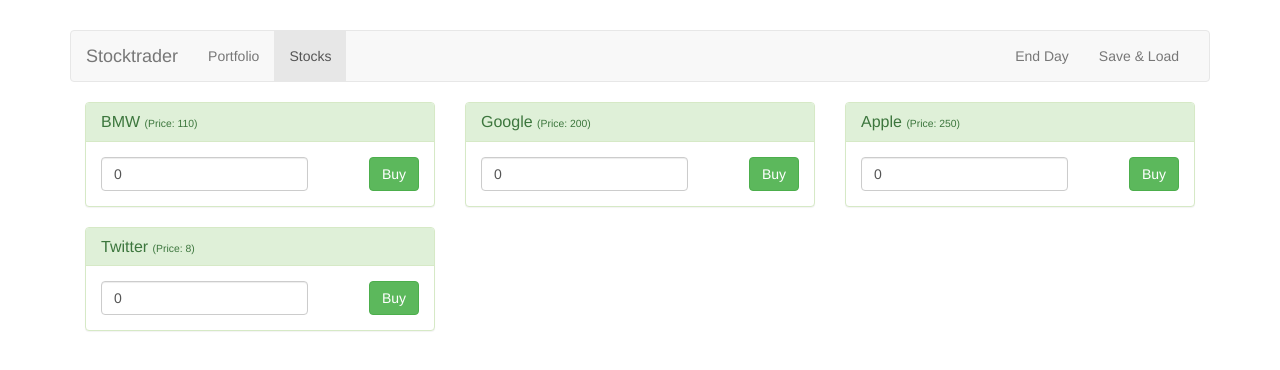
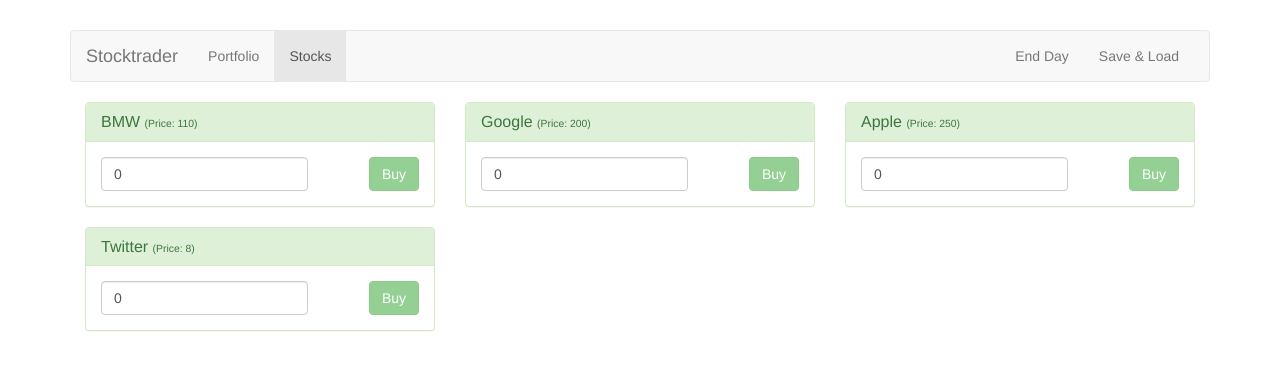
Before and after one commit to CameronPaton/VueJS_Udemy_Course, a Vue app in the folder stocktrader_app/: page /stocks in a window 1280 px wide. Shown: the top 370 px of the page. Built offline with nearby package versions, Linux system fonts and the light colour scheme.

Commit message:
Added Vuex for state management

```diff
--- a/stocktrader_app/package.json
+++ b/stocktrader_app/package.json
@@ -10,7 +10,8 @@
   "dependencies": {
     "core-js": "^3.6.5",
     "vue": "^2.6.11",
-    "vue-router": "^3.3.2"
+    "vue-router": "^3.3.2",
+    "vuex": "^3.4.0"
   },
   "devDependencies": {
     "@vue/cli-plugin-babel": "~4.4.0",
--- a/stocktrader_app/src/App.vue
+++ b/stocktrader_app/src/App.vue
@@ -15,6 +15,9 @@ import Header from "./components/Header";
 export default {
   components: {
     appHeader: Header
+  },
+  created() {
+    this.$store.dispatch('initStocks');
   }
 };
 </script>
--- /dev/null
+++ b/stocktrader_app/src/Data/stocks.js
@@ -0,0 +1,22 @@
+export default [
+    {
+        id: 1,
+        name: "BMW",
+        price: 110
+      },
+      {
+        id: 2,
+        name: "Google",
+        price: 200
+      },
+      {
+        id: 3,
+        name: "Apple",
+        price: 250
+      },
+      {
+        id: 4,
+        name: "Twitter",
+        price: 8
+      }
+]
--- /dev/null
+++ b/stocktrader_app/src/Store/modules/stocks.js
@@ -0,0 +1,39 @@
+import stocks from "../../Data/stocks"
+
+const state = {
+    stocks: []
+};
+
+const mutations = {
+    'SET_STOCKS' (state, stocks) {
+        state.stocks = stocks;
+    },
+    'RND_STOCKS' (state) {
+
+    }
+};
+
+const actions = {
+    buyStock: ({commit}, order) => {
+        commit();
+    },
+    initStocks: ({commit}) => {
+        commit('SET_STOCKS', stocks)
+    },
+    randomiseStocks: ({ commit }) => {
+        commit('RND_STOCKS');
+    }
+};
+
+const getters = {
+    stocks: state => {
+        return state.stocks;
+    }
+}
+
+export default {
+    state,
+    mutations,
+    actions,
+    getters
+};
--- /dev/null
+++ b/stocktrader_app/src/Store/store.js
@@ -0,0 +1,11 @@
+import Vue from 'vue';
+import Vuex from 'vuex';
+import stocks from "./modules/stocks"
+
+Vue.use(Vuex);
+
+export default new Vuex.Store({
+    modules: {
+        stocks
+    }
+})
--- a/stocktrader_app/src/components/Stocks/Stock.vue
+++ b/stocktrader_app/src/components/Stocks/Stock.vue
@@ -12,7 +12,7 @@
           <input type="number" class="form-control" placeholder="Quantity" v-model="quantity" />
         </div>
         <div class="pull-right">
-          <button class="btn btn-success">Buy</button>
+          <button class="btn btn-success" @click="buyStock" :disabled="quantity <= 0">Buy</button>
         </div>
       </div>
     </div>
@@ -25,7 +25,18 @@ export default {
   data() {
     return {
       quantity: 0
-    };
+    }
+  },
+  methods: {
+    buyStock() {
+      const order = {
+        stockId: this.stock.id,
+        stockPrice: this.stock.price,
+        quantity: this.quantity
+      };
+      console.log(order);
+      this.quantity = 0;
+    }
   }
 };
 </script>
--- a/stocktrader_app/src/components/Stocks/Stocks.vue
+++ b/stocktrader_app/src/components/Stocks/Stocks.vue
@@ -1,6 +1,6 @@
 <template>
   <div>
-    <app-stock v-for="stock in stocks" :key="stock" :stock="stock"></app-stock>
+    <app-stock v-for="stock in stocks" :key="stock.stocks" :stock="stock"></app-stock>
   </div>
 </template>
 
@@ -8,18 +8,13 @@
 import Stock from "./Stock";
 
 export default {
-  data() {
-    return {
-      stocks: [
-        { id: 1, name: "BMW", price: 110 },
-        { id: 2, name: "Google", price: 200 },
-        { id: 3, name: "Apple", price: 250 },
-        { id: 4, name: "Twitter", price: 8 }
-      ]
-    };
-  },
   components: {
     appStock: Stock
+  },
+  computed: {
+    stocks() {
+      return this.$store.getters.stocks;
+    }
   }
 };
 </script>
```
Also changed, not shown: stocktrader_app/src/main.js (+7 -7 lines), 1 other file (tests, documents, lock files or other folders).
